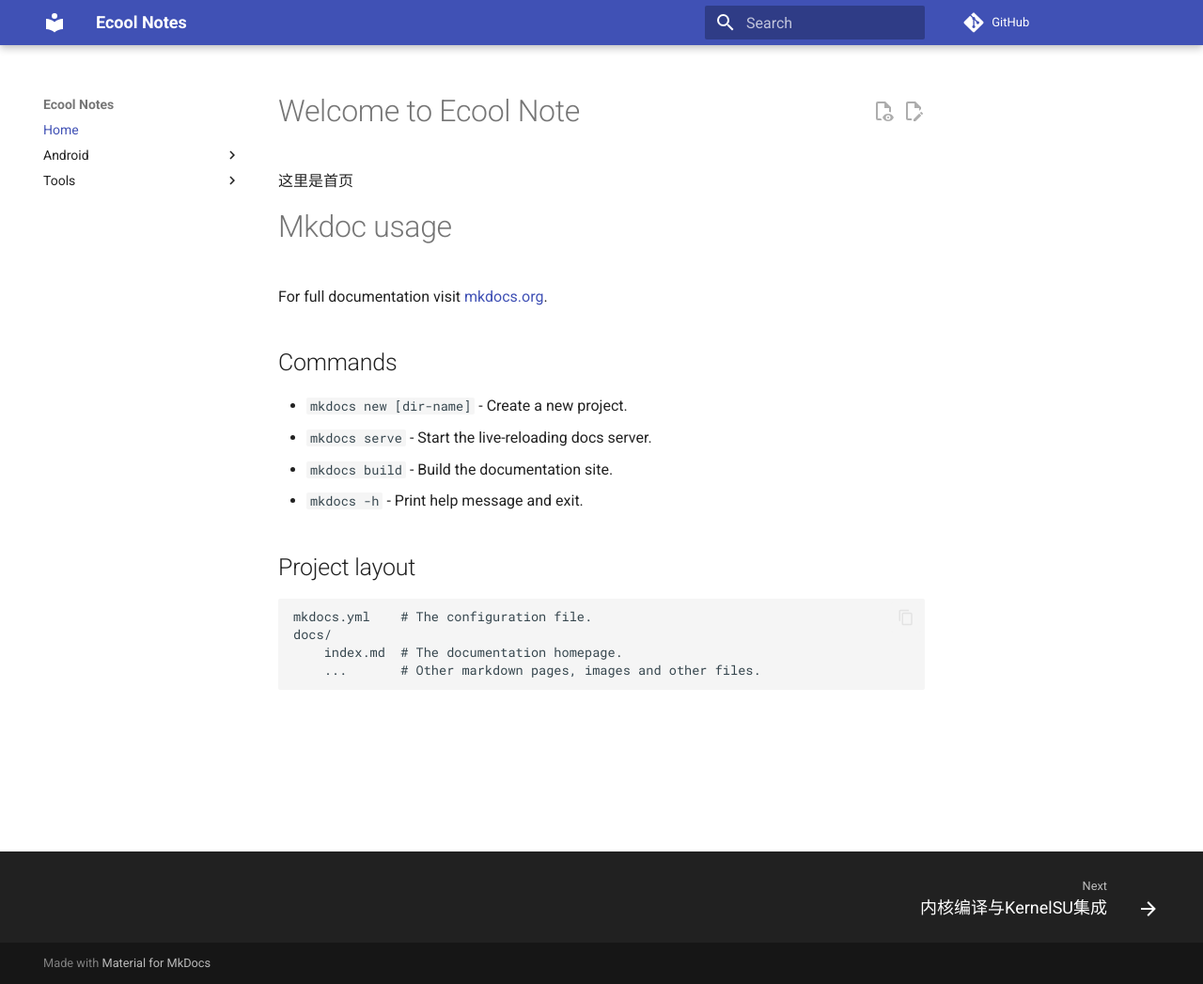
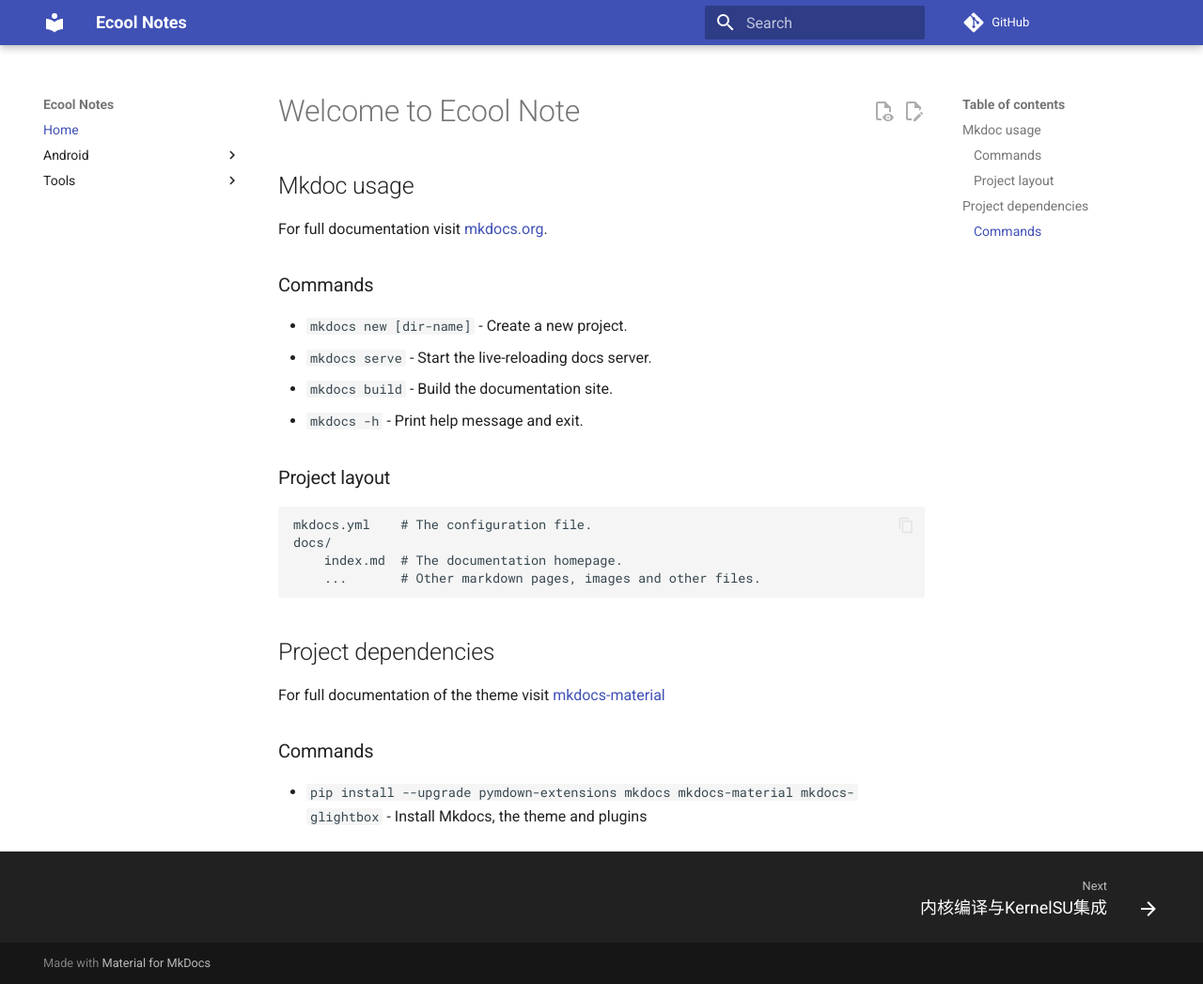
Before and after one commit to jygzyc/PersonalNotes, an MkDocs documentation site: the page built from docs/index.md, in a window 1280 px wide and 1047 px high. Shown: the whole window at 94% size. Built offline with MkDocs 1.6.1 and Material for MkDocs 9.7.7, drawn with Linux system fonts in a browser that asks for light colours; comment, search, counter and statistics services are not loaded.

Commit message:
bug fix and index update commit

```diff
--- a/docs/index.md
+++ b/docs/index.md
@@ -1,21 +1,27 @@
 # Welcome to Ecool Note
 
-这里是首页
-
-# Mkdoc usage
+## Mkdoc usage
 
 For full documentation visit [mkdocs.org](https://www.mkdocs.org).
 
-## Commands
+### Commands
 
 * `mkdocs new [dir-name]` - Create a new project.
 * `mkdocs serve` - Start the live-reloading docs server.
 * `mkdocs build` - Build the documentation site.
 * `mkdocs -h` - Print help message and exit.
 
-## Project layout
+### Project layout
 
     mkdocs.yml    # The configuration file.
     docs/
         index.md  # The documentation homepage.
         ...       # Other markdown pages, images and other files.
+
+## Project dependencies
+
+For full documentation of the theme visit [mkdocs-material](https://squidfunk.github.io/mkdocs-material/)
+
+### Commands
+
+* `pip install --upgrade pymdown-extensions mkdocs mkdocs-material mkdocs-glightbox` - Install Mkdocs, the theme and plugins
--- a/mkdocs.yml
+++ b/mkdocs.yml
@@ -7,6 +7,7 @@
   - Android:
     - Android/内核编译与KernelSU集成.md
     - Android/Android逆向中的字符串加密和反混淆.md
+    - Android/Android定制化ART与逆向.md
   - Tools:
     - Frida:
       - Tools/Frida/Frida编译与patch.md
@@ -32,8 +33,12 @@
   - pymdownx.tabbed
   - admonition
   - footnotes
+  # Images
+  - attr_list
+  - md_in_html
   - toc:
       permalink: true
 
 plugins:
   - search
+  - glightbox
```
Also changed, not shown: docs/Android/Android定制化ART与逆向.md (added, +13 -0 lines), 1 other file.
